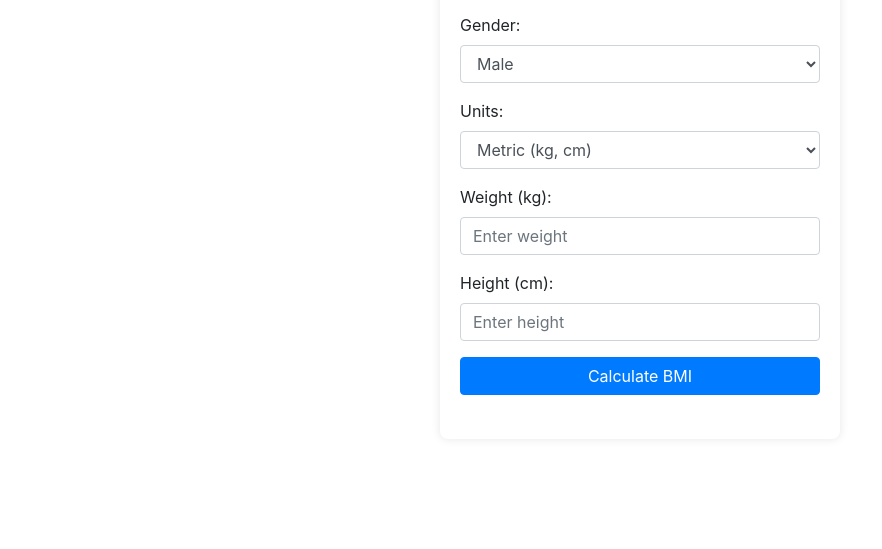
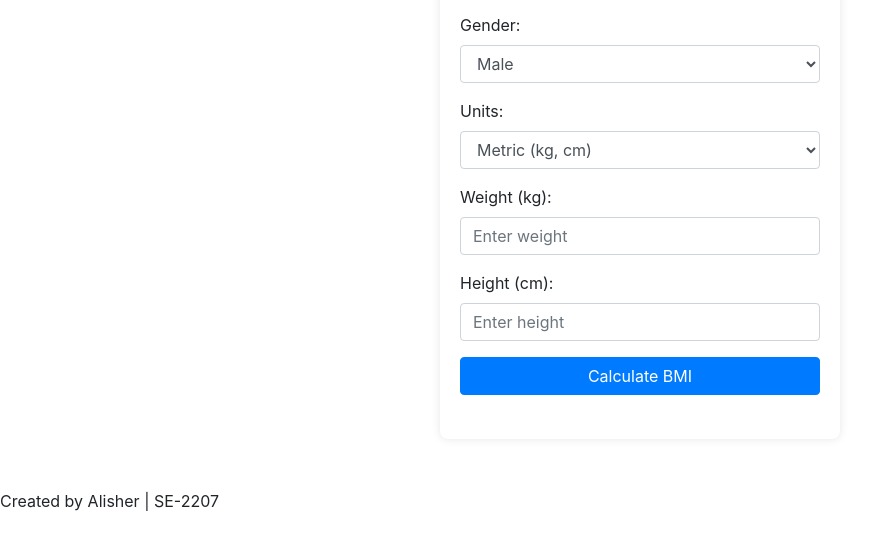
Before and after one commit to bigbrownking/bmiCalculator, a website: page bmiCalculator.html in a window 1280 px wide. Shown: the part 245-794 px from the top of the page, without its empty margins (0-882 px from the left). Drawn offline with nearby package versions, Linux system fonts and the light colour scheme.

Commit message:
Update bmiCalculator.html

```diff
--- a/bmiCalculator.html
+++ b/bmiCalculator.html
@@ -76,6 +76,9 @@
             </div>
         </form>
     </div>
+    <footer>
+        <p>Created by Alisher | SE-2207</p>
+    </footer>
     <script src = "/validation.js"></script>
     <script src="https://code.jquery.com/jquery-3.6.0.min.js"></script>
     <script src="https://cdnjs.cloudflare.com/ajax/libs/popper.js/1.14.7/umd/popper.min.js"></script>
```
